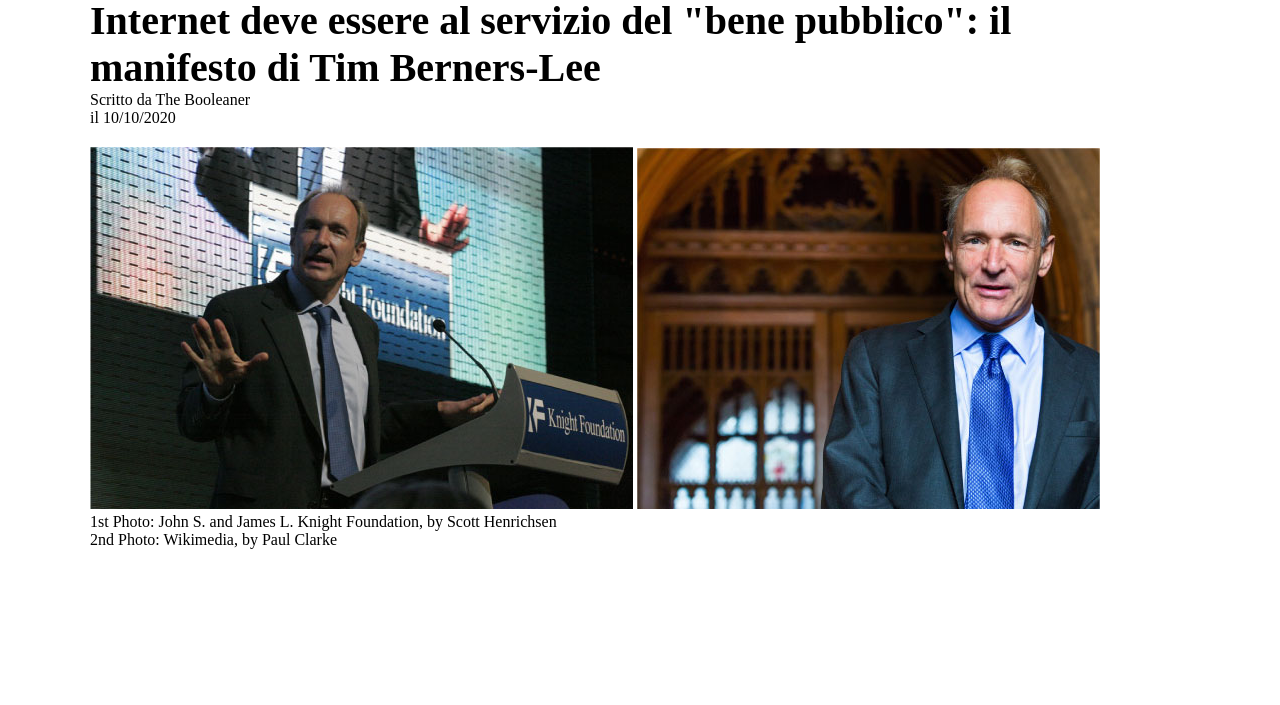
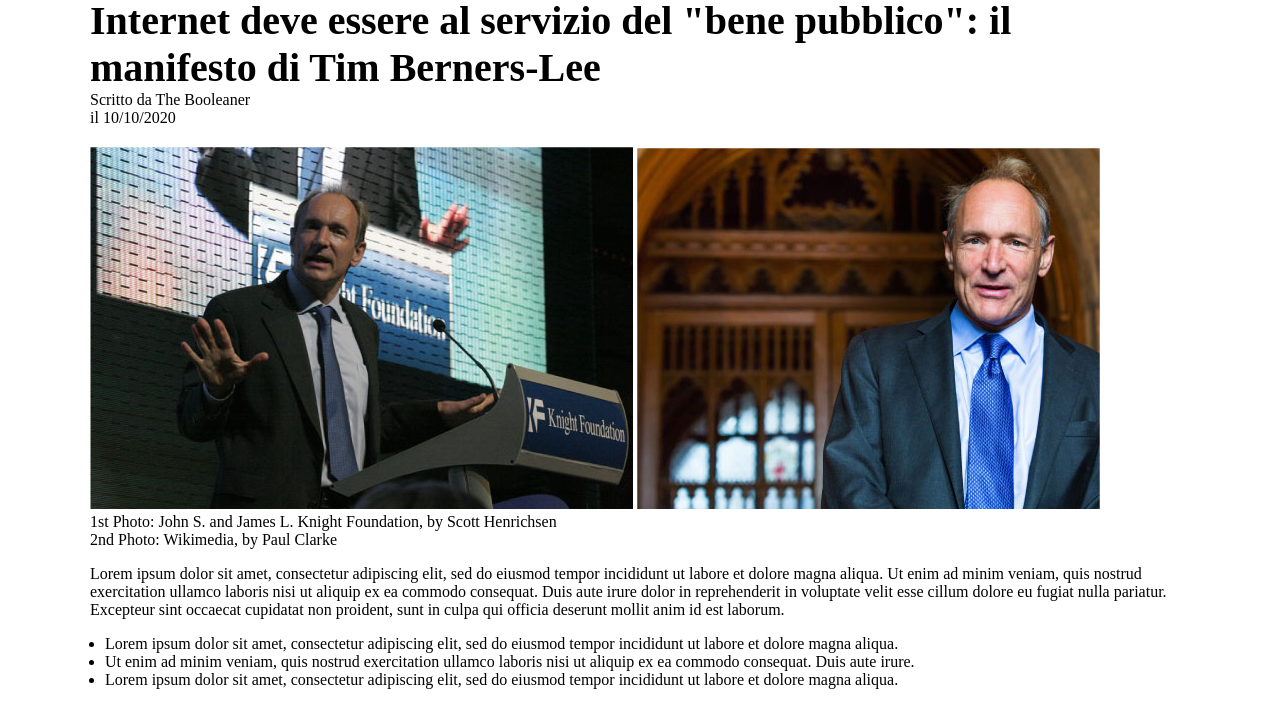
Before and after one commit to NeriEroi/html-css-booleaner, a plain HTML site: page index.html in a window 1280 px wide. Shown: the part 211-916 px from the top of the page. Before the commit the page ends 800 px from the top, so only its background shows below. Drawn offline with Linux system fonts and the light colour scheme.

Commit message:
paragrafo e ul del main

```diff
--- a/css/style.css
+++ b/css/style.css
@@ -29,5 +29,8 @@
 
 .immagini.tim {
     margin-top: 20px;
+}
 
+ul {
+    padding-left: 15px;
 }
--- a/index.html
+++ b/index.html
@@ -35,12 +35,17 @@
                     <div>1st Photo: John S. and James L. Knight Foundation, by Scott Henrichsen <br>
                     2nd Photo: Wikimedia, by Paul Clarke</div>
                 </div>
-
             </section>
              <!-- / titolo e foto -->
 
              <!-- paragrafo e ul -->
             <section>
+                <p>Lorem ipsum dolor sit amet, consectetur adipiscing elit, sed do eiusmod tempor incididunt ut labore et dolore magna aliqua. Ut enim ad minim veniam, quis nostrud exercitation ullamco laboris nisi ut aliquip ex ea commodo consequat. Duis aute irure dolor in reprehenderit in voluptate velit esse cillum dolore eu fugiat nulla pariatur. Excepteur sint occaecat cupidatat non proident, sunt in culpa qui officia deserunt mollit anim id est laborum.</p>
+                <ul>
+                    <li>Lorem ipsum dolor sit amet, consectetur adipiscing elit, sed do eiusmod tempor incididunt ut labore et dolore magna aliqua.</li>
+                    <li>Ut enim ad minim veniam, quis nostrud exercitation ullamco laboris nisi ut aliquip ex ea commodo consequat. Duis aute irure.</li>
+                    <li>Lorem ipsum dolor sit amet, consectetur adipiscing elit, sed do eiusmod tempor incididunt ut labore et dolore magna aliqua.</li>
+                </ul>
 
             </section>
             <!-- / paragrafo e ul -->
```
